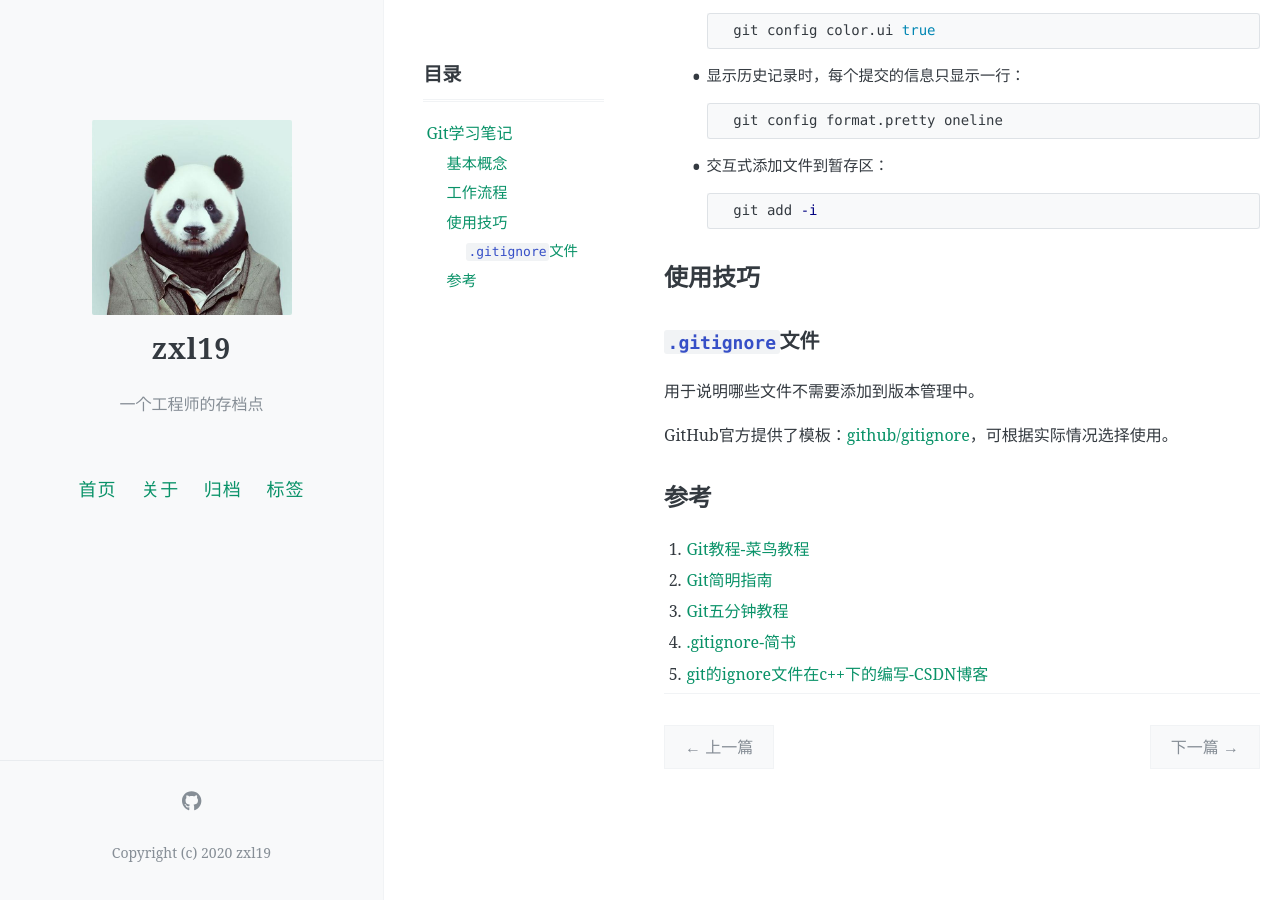
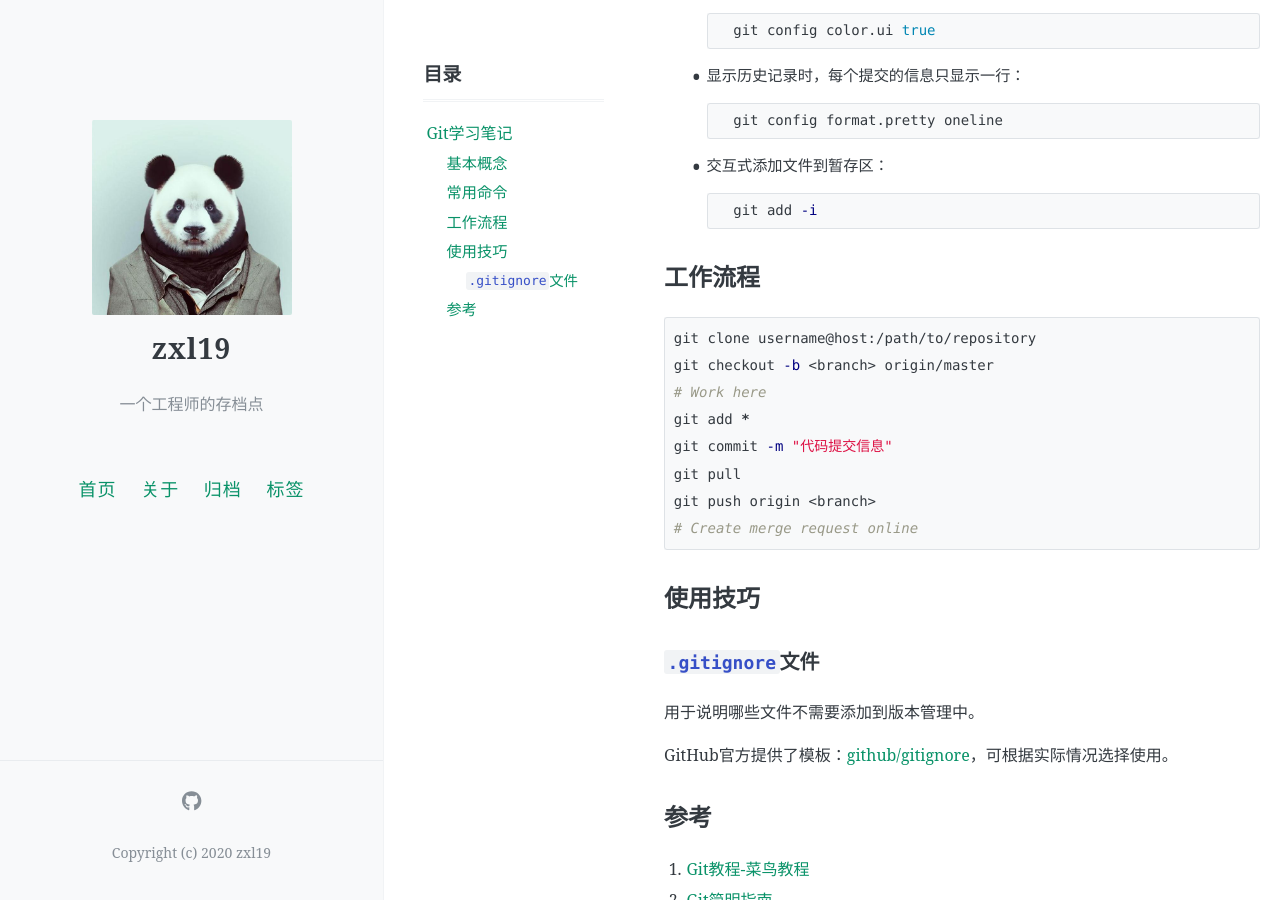
Before and after one commit to zxl19/zxl19.github.io, a Jekyll site: the page built from _posts/2021-08-14-git-note.md, in a window 1280 px wide and 900 px high, scrolled down 2129 px. Built offline with Jekyll 4.4.1, drawn with Linux system fonts in a browser that asks for light colours; comment, search, counter and statistics services are not loaded.

Commit message:
Update 2021-08-14-git-note.md

````diff
--- a/_posts/2021-08-14-git-note.md
+++ b/_posts/2021-08-14-git-note.md
@@ -19,7 +19,7 @@ pinned: false
 2. **暂存区（Index）**：缓存区域，临时保存改动；
 3. **HEAD**：指向最后一次提交的结果；
 
-## 工作流程
+## 常用命令
 
 1. 创建新仓库：
 
@@ -45,7 +45,7 @@ pinned: false
     # 添加所有文件到暂存区
     git add *
     # 提交改动到HEAD
-    git commit "代码提交信息"
+    git commit -m "代码提交信息"
     ```
 
 4. 推送改动：
@@ -133,6 +133,19 @@ pinned: false
         git add -i
         ```
 
+## 工作流程
+
+```shell
+git clone username@host:/path/to/repository
+git checkout -b <branch> origin/master
+# Work here
+git add *
+git commit -m "代码提交信息"
+git pull
+git push origin <branch>
+# Create merge request online
+```
+
 ## 使用技巧
 
 ### `.gitignore`文件
````
